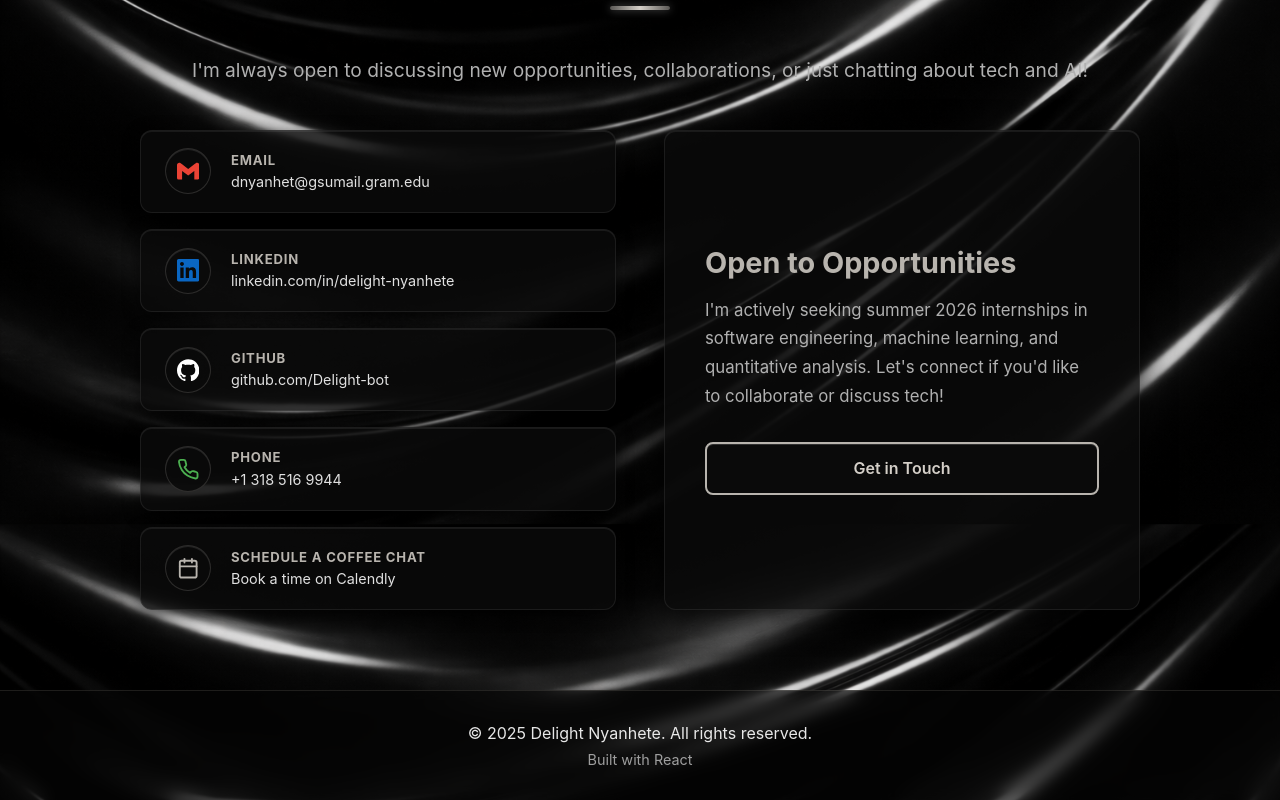
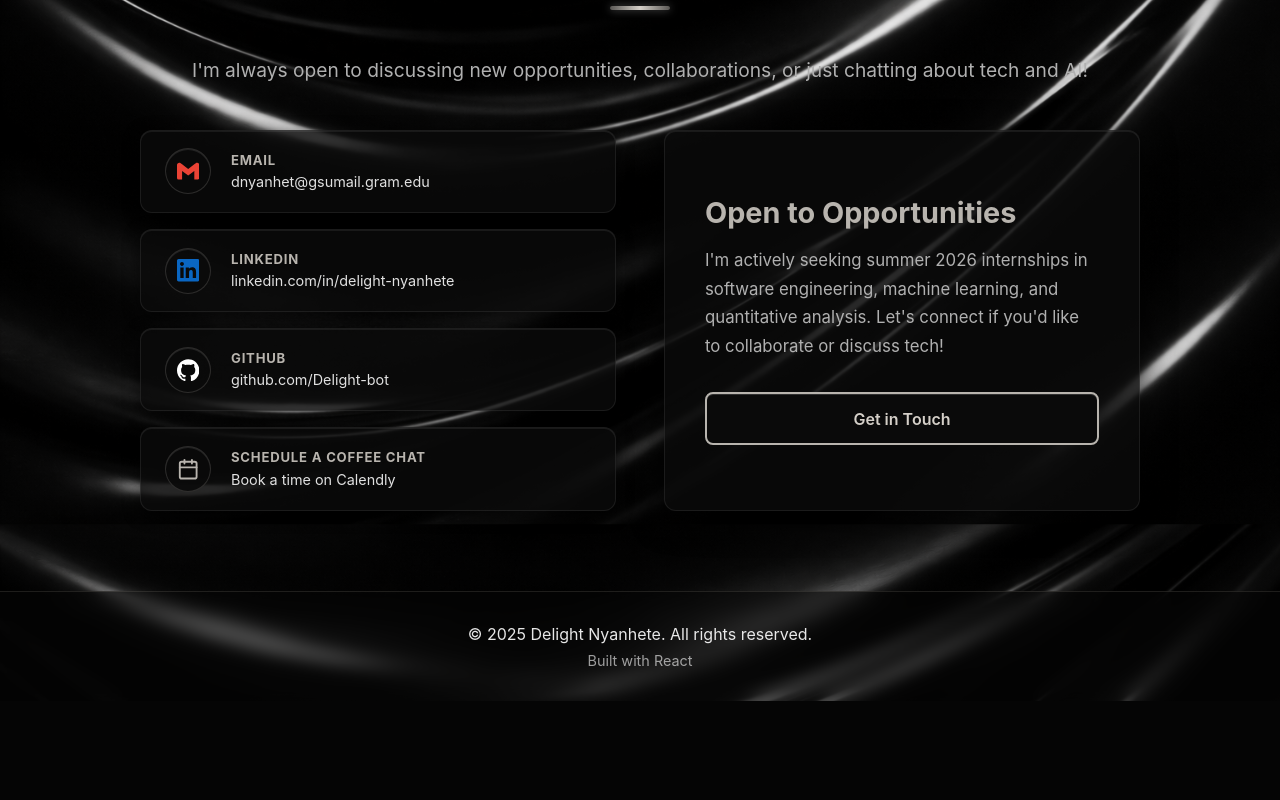
Before and after one commit to Delight-bot/Current_Portfolio, a React (Create React App) app: page / in a window 1280 px wide. Shown: the part 8009-8809 px from the top of the page. After the commit the page ends 8710 px from the top, so only its background shows below. Built offline with nearby package versions, Linux system fonts and the light colour scheme.

Commit message:
Apply changes from fixing-stuff

```diff
--- a/src/components/Contact.js
+++ b/src/components/Contact.js
@@ -1,6 +1,6 @@
 import React from 'react';
 import { SiGmail, SiLinkedin, SiGithub } from 'react-icons/si';
-import { FiCalendar, FiPhone } from 'react-icons/fi';
+import { FiCalendar } from 'react-icons/fi';
 import './Contact.css';
 
 const CONTACT_LINKS = [
@@ -28,18 +28,11 @@ const CONTACT_LINKS = [
     external: true,
   },
   {
-    icon: FiPhone,
-    color: '#4CAF50',
-    label: 'Phone',
-    display: '+1 318 516 9944',
-    href: 'tel:+13185169944',
-  },
-  {
     icon: FiCalendar,
     color: '#B8B4AE',
     label: 'Schedule a Coffee Chat',
     display: 'Book a time on Calendly',
-    href: 'https://calendly.com/delightnyanhete2023/30min',
+    href: 'https://calendly.com/yourlink',
     external: true,
   },
 ];
```
